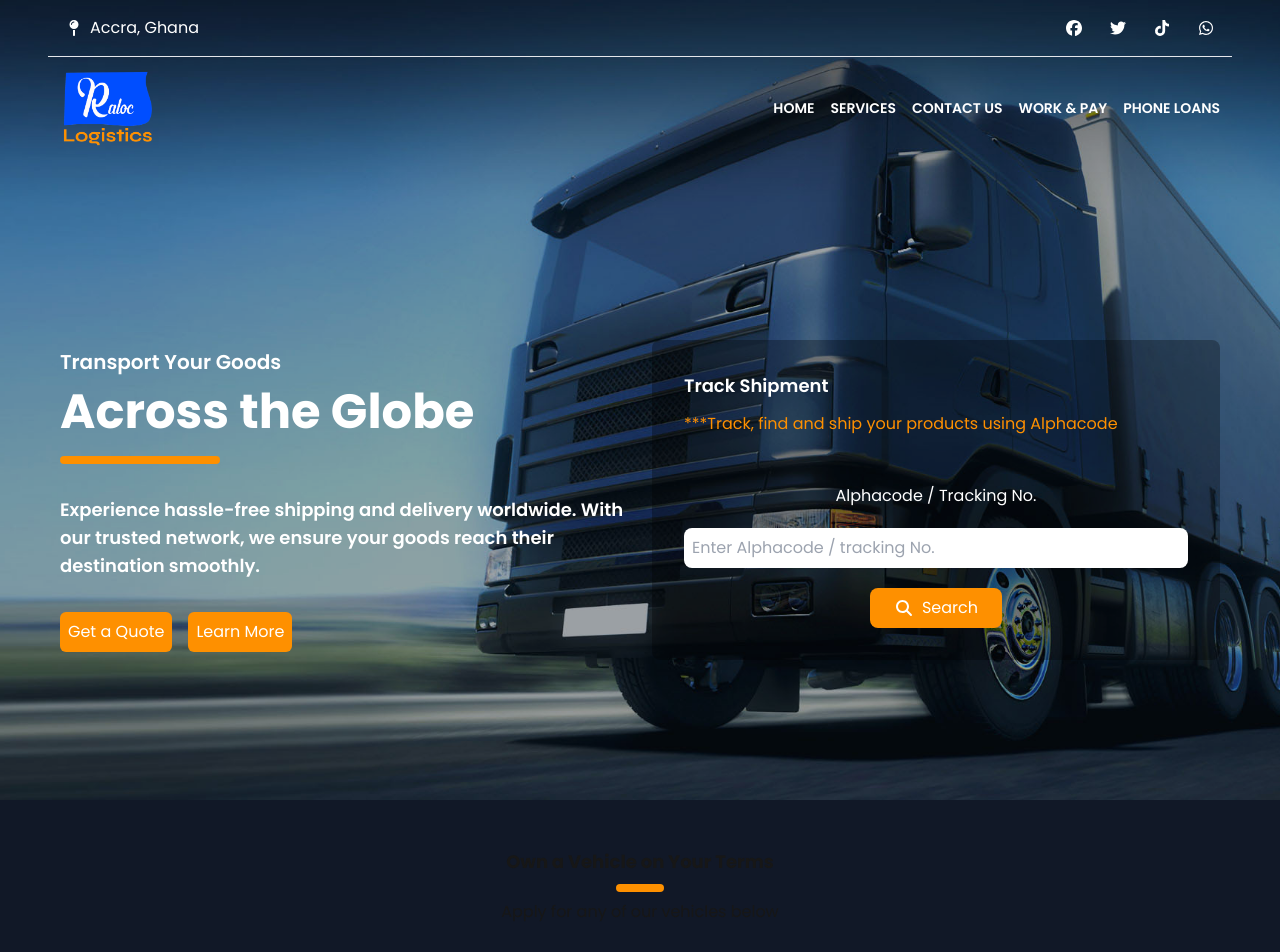
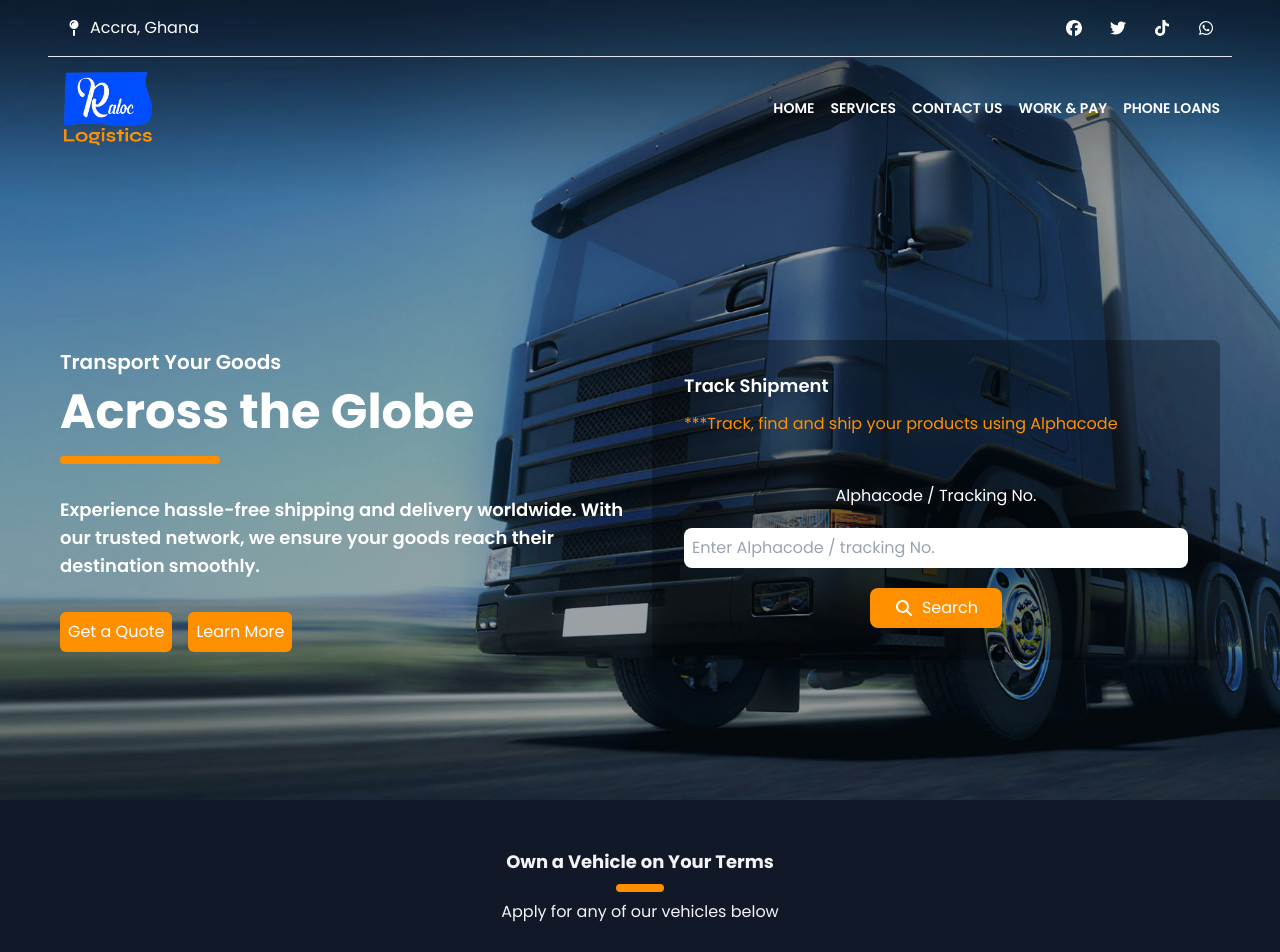
Before and after one commit to Robbie024/raloc_logistics, a Next.js app: page / in a window 1280 px wide. Shown: the top 952 px of the page. Built offline with nearby package versions, Linux system fonts and the light colour scheme; grey boxes are pictures that could not be loaded.

Commit message:
Little Updates!

```diff
--- a/components/apply.jsx
+++ b/components/apply.jsx
@@ -93,7 +93,7 @@ export const ApplicationForm = ({setApply}) => {
                         <button
                         onClick={()=>setApply(false)}
                             type="button"
-                            className="bg-red-600 text-white px-6 py-2 rounded-md hover:bg-black transition duration-300"
+                            className="bg-red-600 text-white px-6 py-2 rounded-md hover:bg-red-800 transition duration-300"
                         >
                             Cancel
                         </button>
--- a/components/work.jsx
+++ b/components/work.jsx
@@ -14,9 +14,12 @@ export const Work = () => {
         >
             {/* Cars Section */}
             {apply && <ApplicationForm setApply={setApply} />}
-            <h1 className="text-lg font-bold">Own a Vehicle on Your Terms</h1>
-            <hr className="w-12 h-2 bg-[#fe9000] my-2 mx-auto rounded-md border-0" />
-            <p>Apply for any of our vehicles below</p>
+
+            <div className="text-gray-100">
+                <h1 className="text-lg font-bold">Own a Vehicle on Your Terms</h1>
+                <hr className="w-12 h-2 bg-[#fe9000] my-2 mx-auto rounded-md border-0" />
+                <p>Apply for any of our vehicles below</p>
+            </div>
 
             <div className="grid sm:grid-cols-4 text-gray-100 grid-cols-1 gap-6 mt-8">
                 {[
```
